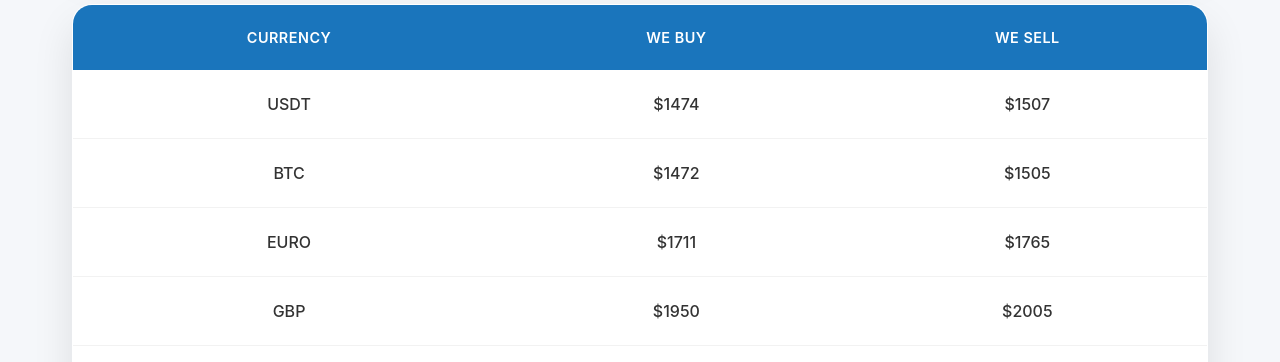
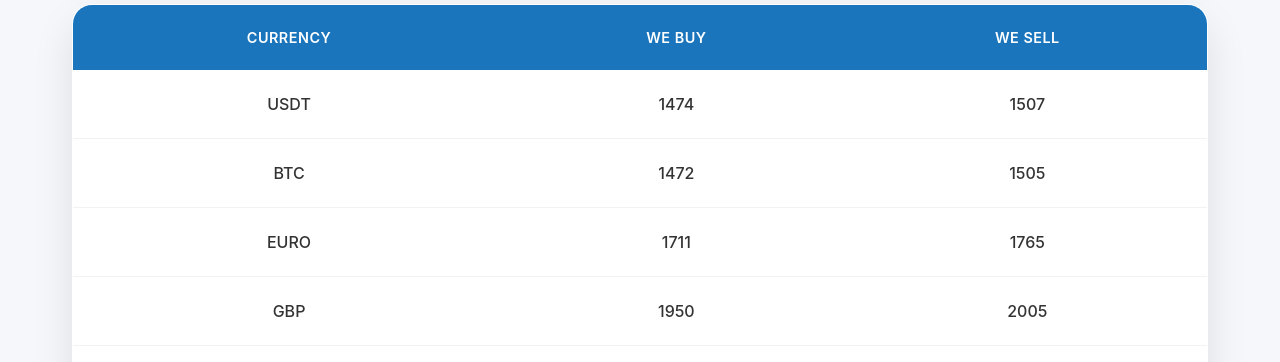
Before and after one commit to Sugarcothe/cryptoratechange, a React (Create React App) app: page / in a window 1280 px wide. Shown: the part 438-800 px from the top of the page. Built offline with nearby package versions, Linux system fonts and the light colour scheme.

Commit message:
manually inputed

```diff
--- a/src/App.js
+++ b/src/App.js
@@ -43,8 +43,8 @@ function App() {
               {exchangeRates.map((rate, index) => (
                 <tr key={index}>
                   <td>{rate.currency}</td>
-                  <td>${rate.weBuy}</td>
-                  <td>${rate.weSell}</td>
+                  <td>{rate.weBuy}</td>
+                  <td>{rate.weSell}</td>
                 </tr>
               ))}
             </tbody>
```
